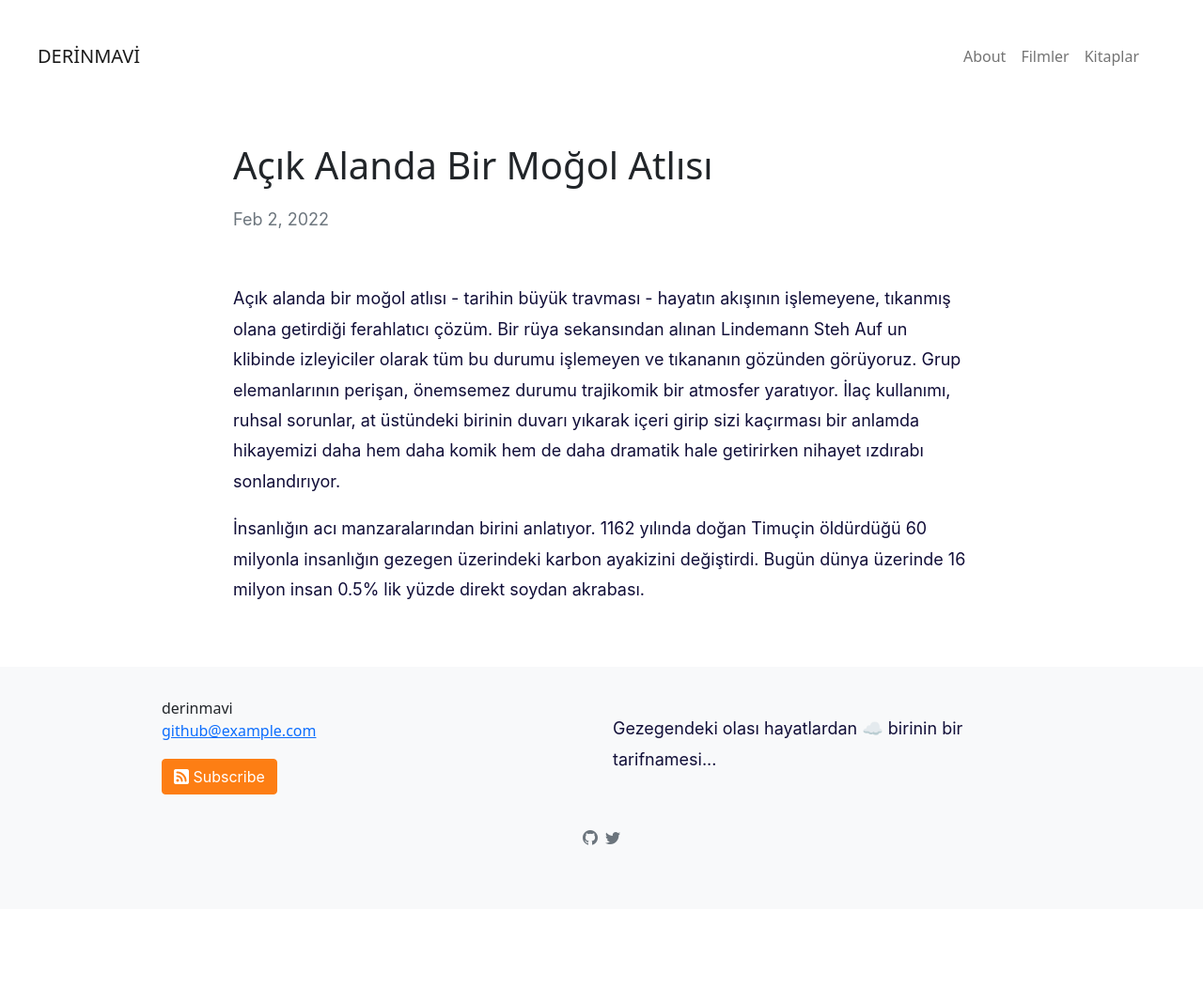
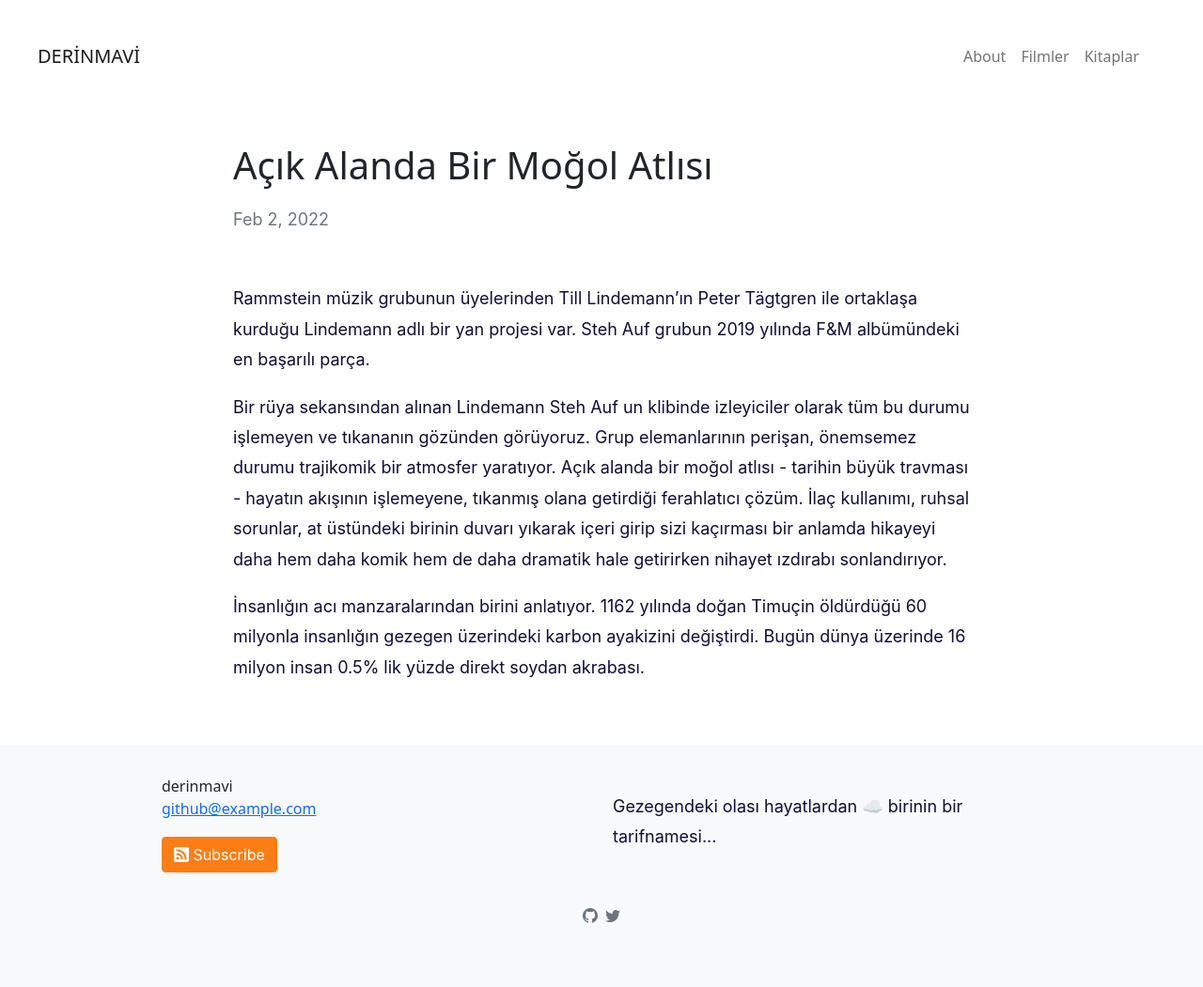
Before and after one commit to tozbulut/derinmavi.io, a Jekyll site: the page built from _posts/2022-02-02-acik-alanda-bir-mogol-atlisi.md, in a window 1280 px wide. Shown: the whole page at 94% size. Built offline with Jekyll 4.4.1, drawn with Linux system fonts in a browser that asks for light colours; before the commit the page ends 968 px from its top, so only the background shows below that.

Commit message:
Update 2022-02-02-acik-alanda-bir-mogol-atlisi.md

```diff
--- a/_posts/2022-02-02-acik-alanda-bir-mogol-atlisi.md
+++ b/_posts/2022-02-02-acik-alanda-bir-mogol-atlisi.md
@@ -5,9 +5,9 @@
 img : https://derinmavi.io/images/steh-auf.png
 ---
 
-Açık alanda bir moğol atlısı - tarihin büyük travması - hayatın akışının işlemeyene, tıkanmış olana getirdiği ferahlatıcı çözüm.
+Rammstein müzik grubunun üyelerinden Till Lindemann'ın Peter Tägtgren ile ortaklaşa kurduğu Lindemann adlı bir yan projesi var. Steh Auf grubun 2019 yılında F&M albümündeki en başarılı parça.
+
 Bir rüya sekansından alınan Lindemann Steh Auf un klibinde izleyiciler olarak tüm bu durumu işlemeyen ve tıkananın gözünden görüyoruz.
-Grup elemanlarının perişan, önemsemez durumu trajikomik bir atmosfer yaratıyor.
-İlaç kullanımı, ruhsal sorunlar, at üstündeki birinin duvarı yıkarak içeri girip sizi kaçırması bir anlamda hikayemizi daha hem daha komik hem de daha dramatik hale getirirken nihayet ızdırabı sonlandırıyor.
+Grup elemanlarının perişan, önemsemez durumu trajikomik bir atmosfer yaratıyor. Açık alanda bir moğol atlısı - tarihin büyük travması - hayatın akışının işlemeyene, tıkanmış olana getirdiği ferahlatıcı çözüm. İlaç kullanımı, ruhsal sorunlar, at üstündeki birinin duvarı yıkarak içeri girip sizi kaçırması bir anlamda hikayeyi daha hem daha komik hem de daha dramatik hale getirirken nihayet ızdırabı sonlandırıyor.
 
 İnsanlığın acı manzaralarından birini anlatıyor. 1162 yılında doğan Timuçin öldürdüğü 60 milyonla insanlığın gezegen üzerindeki karbon ayakizini değiştirdi. Bugün dünya üzerinde 16 milyon insan 0.5% lik yüzde direkt soydan akrabası.
```
